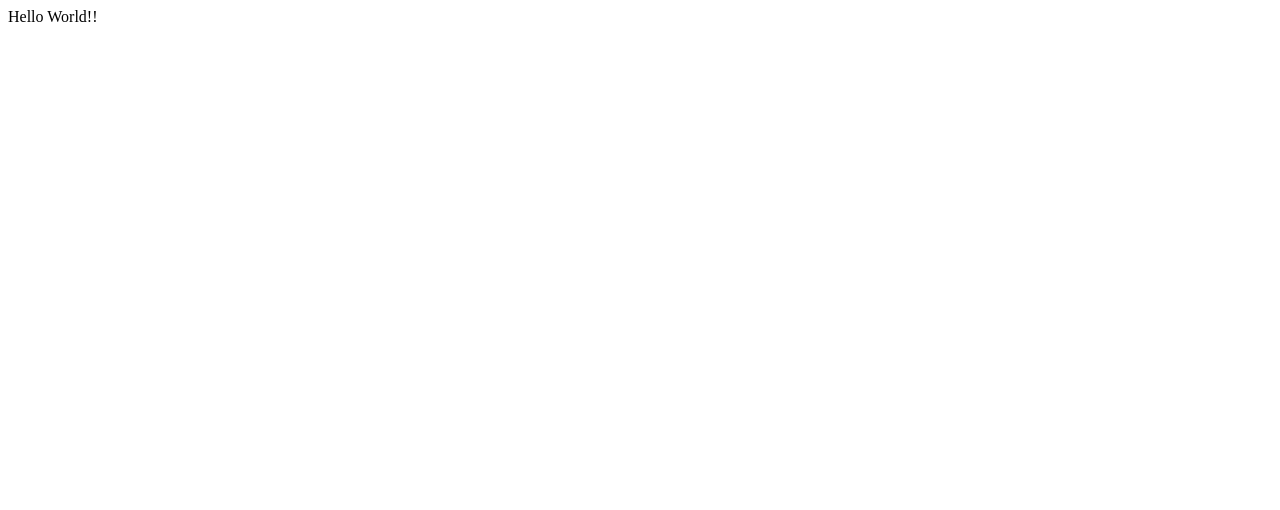
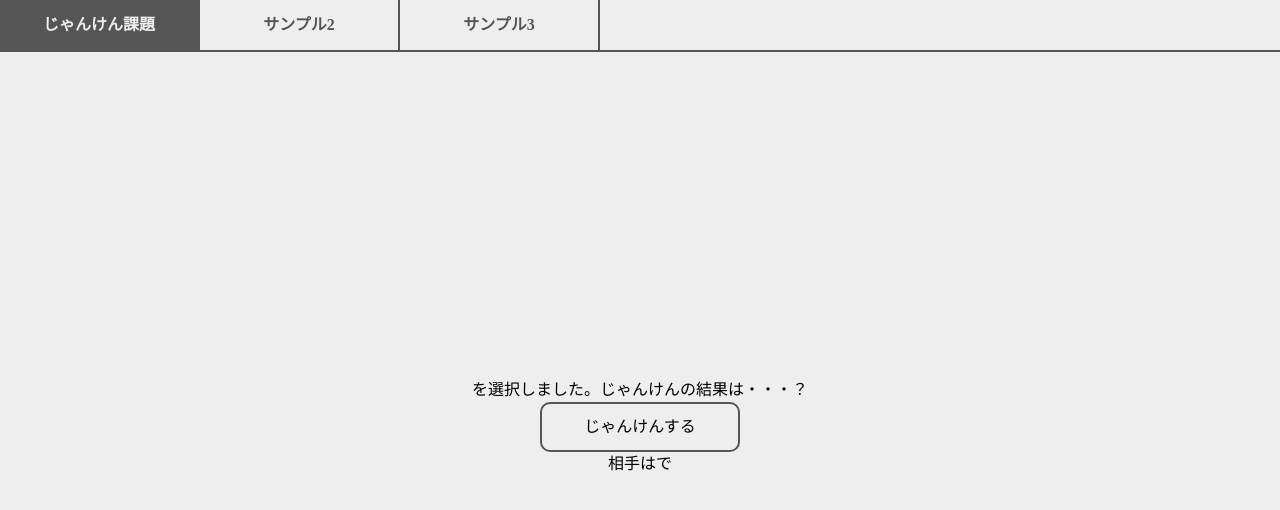
Before and after one commit to SuichuKodama/geek-kadai04, a website: page src/index.html in a window 1280 px wide. Drawn offline with Linux system fonts and the light colour scheme.

Commit message:
じゃんけんの骨組み追加

```diff
--- a/src/assets/css/style.css
+++ b/src/assets/css/style.css
@@ -0,0 +1,53 @@
+body {
+  background-color: #eee;
+}
+
+.tab-list {
+  display: flex;
+  background-color: #eee;
+  font-weight: bold;
+  border-bottom: solid 2px #555;
+}
+
+.tab-list .tab-item {
+  width: 200px;
+  height: 50px;
+  display: flex;
+  justify-content: center;
+  align-items: center;
+  background-color: #eee;
+  color: #555555;
+  transition: background-color 250ms ease,
+  color 250ms ease;
+  cursor: pointer;
+  border-right: solid 2px #555;
+}
+
+.tab-list .tab-item:hover {
+  background-color: #555555;
+  color: #eee;
+}
+
+.tab-list .tab-item.crnt {
+  background-color: #555555;
+  color: #eee;
+}
+
+.janken-container {
+  height: calc(100vh - 50px);
+  display: flex;
+  justify-content: center;
+  align-items: center;
+  flex-direction: column;
+}
+
+.janken-container .btn {
+  width: 200px;
+  height: 50px;
+  border-radius: 10px;
+  display: flex;
+  justify-content: center;
+  align-items: center;
+  border: solid 2px #555;
+  cursor: pointer;
+}
--- a/src/assets/js/index.js
+++ b/src/assets/js/index.js
@@ -0,0 +1,31 @@
+const $rClick = document.getElementById('rClick');
+
+$rClick.addEventListener('click', clickEvent);
+
+function clickEvent() {
+  let $janken = ['ぐー', 'ちょき', 'ぱー'];
+  let $jankenRandom = Math.floor( Math.random() * 3 );
+
+  let $playerJanken = ['ぐー', 'ちょき', 'ぱー'];
+  let $playerJankenRandom = Math.floor( Math.random() * 3);
+
+  let $resultEnd = document.querySelector('.js-result')
+  let $playerSelect = document.querySelector('.js-player-janken')
+  let $comSelect = document.querySelector('.js-janken')
+
+  $playerSelect.innerHTML = $playerJanken[$jankenRandom];
+  $comSelect.innerHTML = $janken[$playerJankenRandom];
+
+  if ($jankenRandom === $playerJankenRandom) {
+    $resultEnd.innerHTML = 'あいこ';
+  } else if ($playerJankenRandom === 0 && $jankenRandom === 1) {
+    $resultEnd.innerHTML = '勝ち';
+  } else if ($playerJankenRandom === 1 && $jankenRandom === 2) {
+    $resultEnd.innerHTML = '勝ち';
+  } else if ($playerJankenRandom === 2 && $jankenRandom === 0) {
+    $resultEnd.innerHTML = '勝ち';
+  } else {
+    $resultEnd.innerHTML = '負け';
+  }
+
+}
--- a/src/index.html
+++ b/src/index.html
@@ -4,9 +4,25 @@
   <meta charset="UTF-8">
   <meta http-equiv="X-UA-Compatible" content="IE=edge">
   <meta name="viewport" content="width=device-width, initial-scale=1.0">
+  <link rel="stylesheet" href="/assets/css/reset.css">
+  <link rel="stylesheet" href="/assets/css/style.css">
+  <script src="/assets/js/index.js" type="module"></script>
   <title>if文を使った課題</title>
 </head>
 <body>
-  Hello World!!
+  <ul class="tab-list">
+    <li class="tab-item crnt">じゃんけん課題</li>
+    <li class="tab-item">サンプル2</li>
+    <li class="tab-item">サンプル3</li>
+  </ul>
+  <div class="janken-container">
+    <div id="rejan1">
+      <span class="js-player-janken"></span>を選択しました。じゃんけんの結果は・・・？
+    </div>
+    <div class="btn" id="rClick">じゃんけんする</div>
+    <div id="rejan2">
+      相手は<span class="js-janken"></span>で<span class="js-result"></span>
+    </div>
+  </div>
 </body>
 </html>
```
